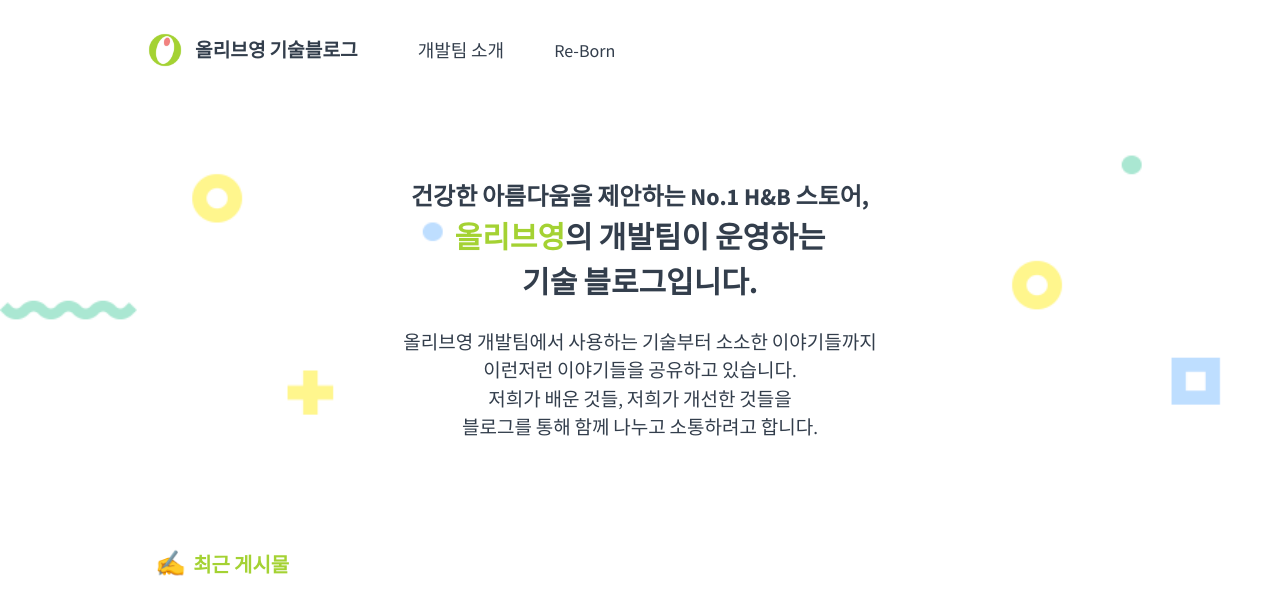
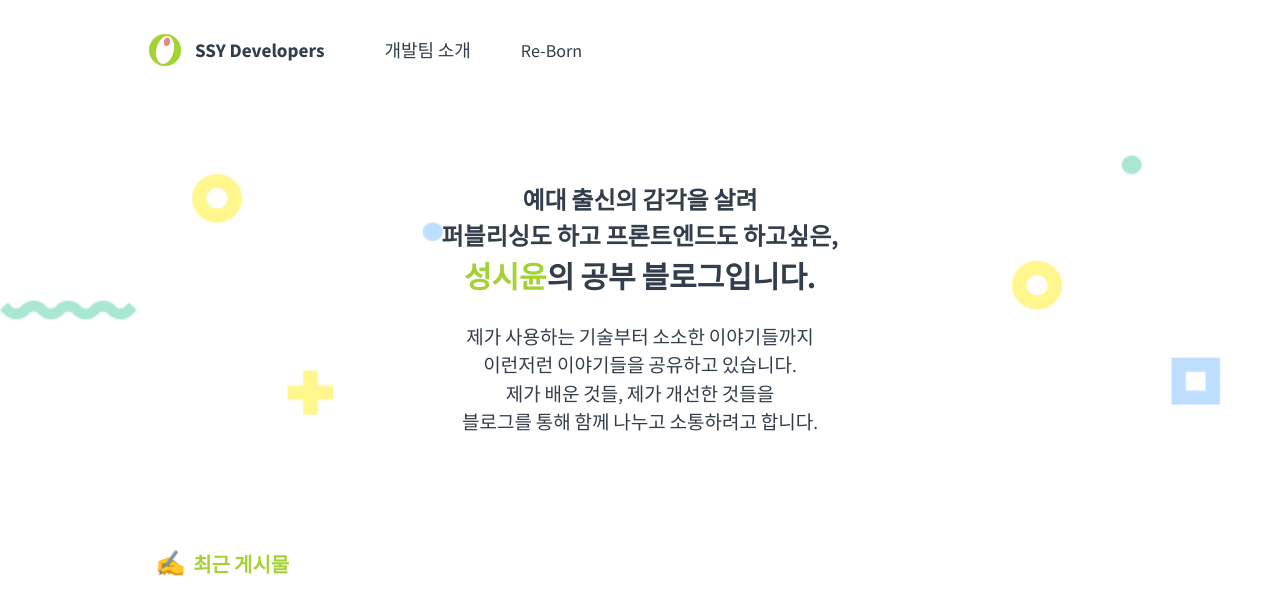
Before and after one commit to devSeeyoon/devseeyoon.github.io, a Jekyll site: the page built from index.md, in a window 1280 px wide and 1400 px high. Shown: the top 593 px of the window. Built offline with Jekyll 4.4.1, drawn with Linux system fonts in a browser that asks for light colours; some of the changed text lies outside the part shown; grey boxes are pictures that could not be loaded.

Commit message:
불필요 내용 삭제

```diff
--- a/_includes/footer.html
+++ b/_includes/footer.html
@@ -1,7 +1,7 @@
 <footer>
     <address class="footer_wrap">
         <div class="copyright">
-            © CJ OliveYoung. All rights reserved. Powered by GitHub Pages.
+            © Seeyoon Sung. All rights reserved. Powered by CJ OliveYoung, GitHub Pages.
         </div>
     </address>
 </footer>
--- a/_includes/home.html
+++ b/_includes/home.html
@@ -13,17 +13,7 @@
         </table>
       </div>
     </div>
-    <div class="section">
-      <span class="title"><span class="label-emoji">🤟</span>&nbsp;개발팀의 분위기가 궁금하다면?</span>
-      <div class="content video">
-        <iframe src="https://www.youtube.com/embed/big4xZFQ7c0" title="YouTube video player" frameborder="0" allow="accelerometer; autoplay; clipboard-write; encrypted-media; gyroscope; picture-in-picture" allowfullscreen></iframe>
-      </div>
-    </div>
+
   </section>
 
-  <a href="https://programmers.co.kr/competitions/1583/2021-cj-oliveyoung-challenge" target="_blank">
-    <div class="section recruit-challenge-banner">
-    </div>
-  </a>
-
 </div>
--- a/_includes/main-banner.html
+++ b/_includes/main-banner.html
@@ -5,24 +5,24 @@
             <div class="text-wrapper">
                 <div class="sub-title">
                     <span class="no-wrap">
-                        건강한 아름다움을 제안하는
+                        예대 출신의 감각을 살려
                     </span>
                     <span class="no-wrap">
-                        No.1 H&B 스토어,
+                        퍼블리싱도 하고 프론트엔드도 하고싶은,
                     </span>
                 </div>
                 <div class="main-title">
                     <span class="no-wrap">
-                        <a href="https://www.oliveyoung.co.kr/" target="_blank">올리브영</a>의 개발팀이 운영하는
+                        <a href="https://github.com/Junlark" target="_blank">성시윤</a>의
                     </span>
                     <span class="no-wrap">
-                        기술 블로그입니다.
+                        공부 블로그입니다.
                     </span>
                 </div>
                 <br/>
                 <div class="description">
                     <span class="no-wrap">
-                        올리브영 개발팀에서 사용하는 기술부터
+                        제가 사용하는 기술부터
                     </span>
                     <span class="no-wrap">
                         소소한 이야기들까지
@@ -33,7 +33,7 @@
                 </div>
                 <div class="description">
                     <span class="no-wrap">
-                        저희가 배운 것들, 저희가 개선한 것들을
+                        제가 배운 것들, 제가 개선한 것들을
                     </span>
                     <span class="no-wrap">
                         블로그를 통해 함께 나누고 소통하려고 합니다.
--- a/_includes/nav.html
+++ b/_includes/nav.html
@@ -14,7 +14,7 @@
     <div class="logo">
       <a href="{{ '' | prepend: site.baseurl }}/">
         <img src="/meta/oy_logo.jpg">
-        <span>올리브영 기술블로그</span>
+        <span>SSY Developers</span>
       </a>
     </div>
 
--- a/_includes/post-footer.html
+++ b/_includes/post-footer.html
@@ -4,7 +4,7 @@
     <div class="thumbnail-container">
       <div class='thumbnail'>
         {% assign thumbnail = site.static_files | where: 'basename', writer.id | first %}
-        <img class='profile' src='{{thumbnail.path}}'/>
+        <img class='profile' src='/about/img/000000.jpg'/>
         <div class='emoji'>
           <span>{{writer.emoji}}</span>
         </div>
```
Also changed, not shown: _includes/recruit-banner.html (deleted, +0 -13 lines), 1 other file.
